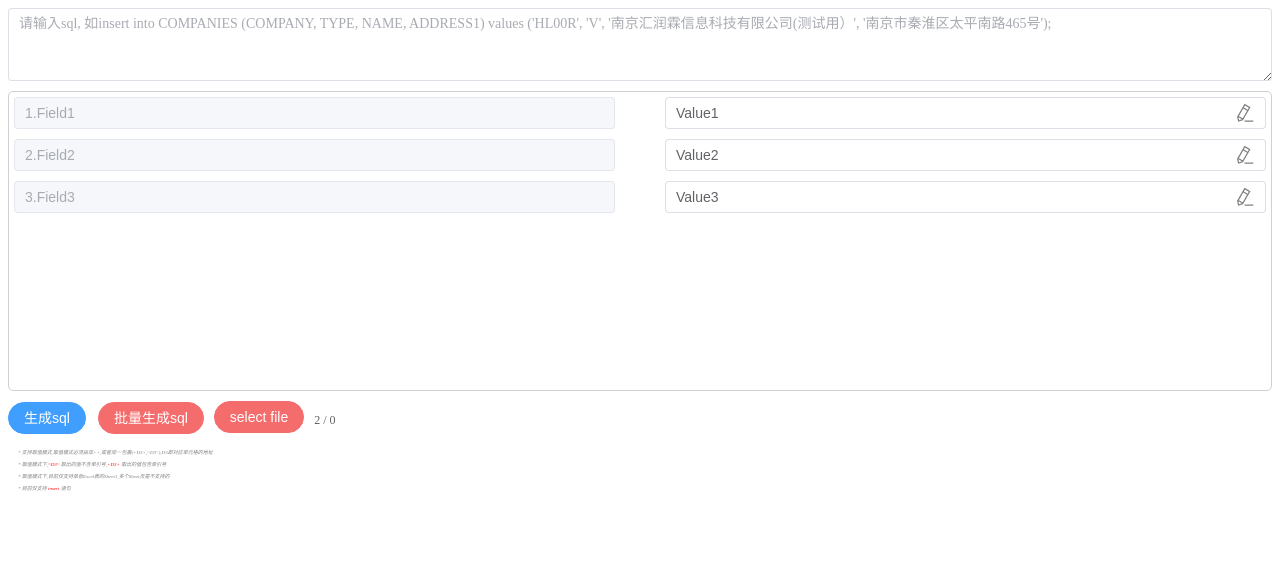
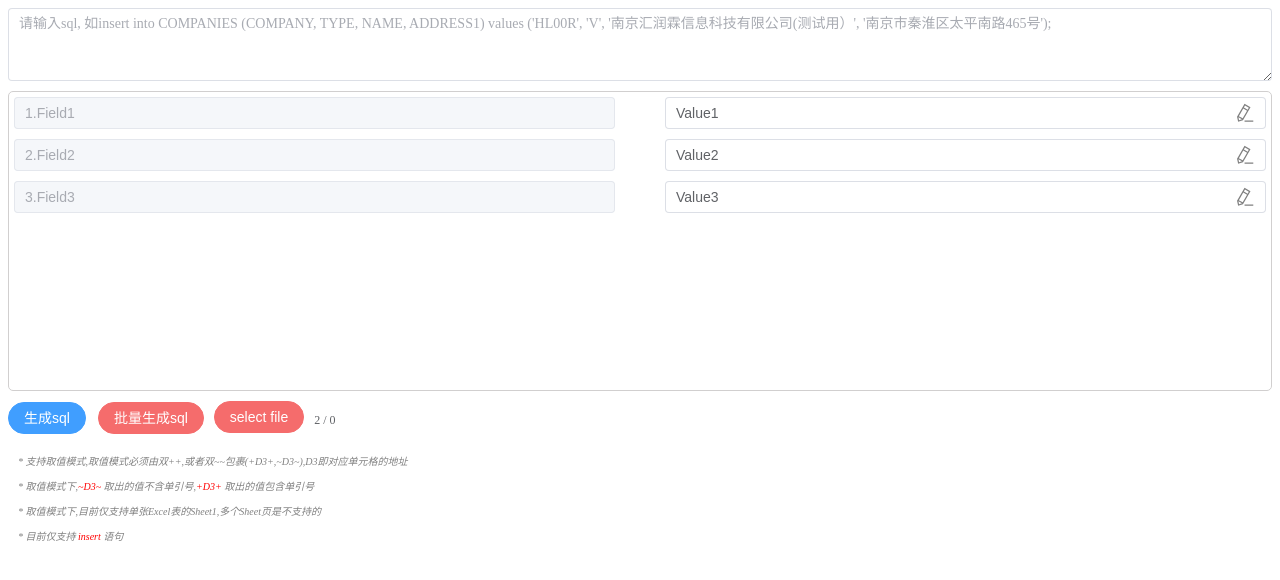
Before and after one commit to maclanelf/vue_excelsql, a Vue app: page / in a window 1280 px wide. Shown: the top 580 px of the page. Built offline with nearby package versions, Linux system fonts and the light colour scheme.

Commit message:
chrome浏览器升级配合更改样式

```diff
--- a/src/components/HelloWorld.vue
+++ b/src/components/HelloWorld.vue
@@ -40,10 +40,10 @@
             </template>
         </el-drawer>
         <div>
-            <p style="font-size: 5px;margin-left: 10px;color: grey;font-style:italic;">* 支持取值模式,取值模式必须由双++,或者双~~包裹(+D3+,~D3~),D3即对应单元格的地址</p>
-            <p style="font-size: 5px;margin-left: 10px;color: grey;font-style:italic;">* 取值模式下,<span style="color: red">~D3~</span> 取出的值不含单引号,<span style="color: red">+D3+</span> 取出的值包含单引号</p>
-            <p style="font-size: 5px;margin-left: 10px;color: grey;font-style:italic;">* 取值模式下,目前仅支持单张Excel表的Sheet1,多个Sheet页是不支持的</p>
-            <p style="font-size: 5px;margin-left: 10px;color: grey;font-style:italic;">* 目前仅支持 <span style="color: red">insert</span> 语句</p>
+            <p class="tip">* 支持取值模式,取值模式必须由双++,或者双~~包裹(+D3+,~D3~),D3即对应单元格的地址</p>
+            <p class="tip">* 取值模式下,<span style="color: red">~D3~</span> 取出的值不含单引号,<span style="color: red">+D3+</span> 取出的值包含单引号</p>
+            <p class="tip">* 取值模式下,目前仅支持单张Excel表的Sheet1,多个Sheet页是不支持的</p>
+            <p class="tip">* 目前仅支持 <span style="color: red">insert</span> 语句</p>
         </div>
     </div>
 </template>
@@ -351,4 +351,10 @@ function confirmClick() {
     display: inline-block;
     margin: 0 10px;
 }
+.tip{
+    font-size: 10px;
+    margin-left: 10px;
+    color: grey;
+    font-style:italic;
+}
 </style>
```
Also changed, not shown: 1 other file (tests, documents, lock files or other folders).
